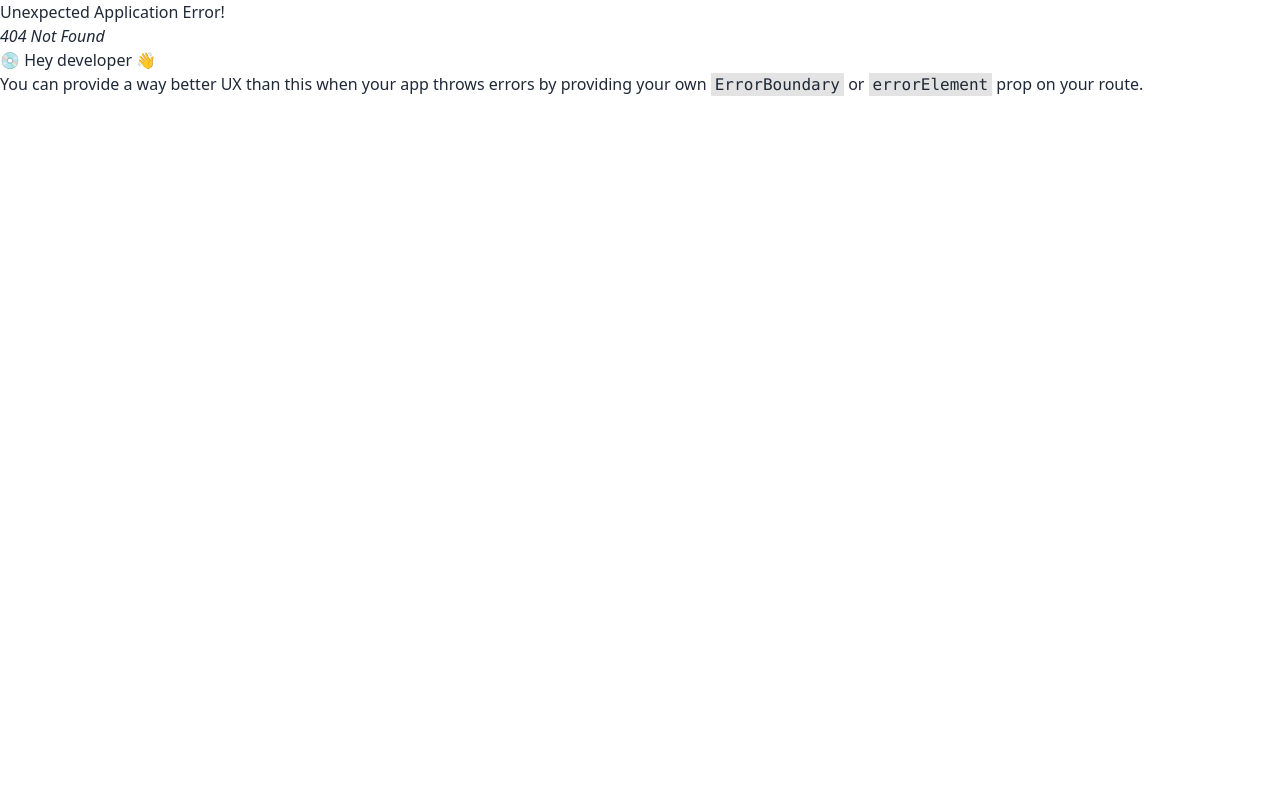
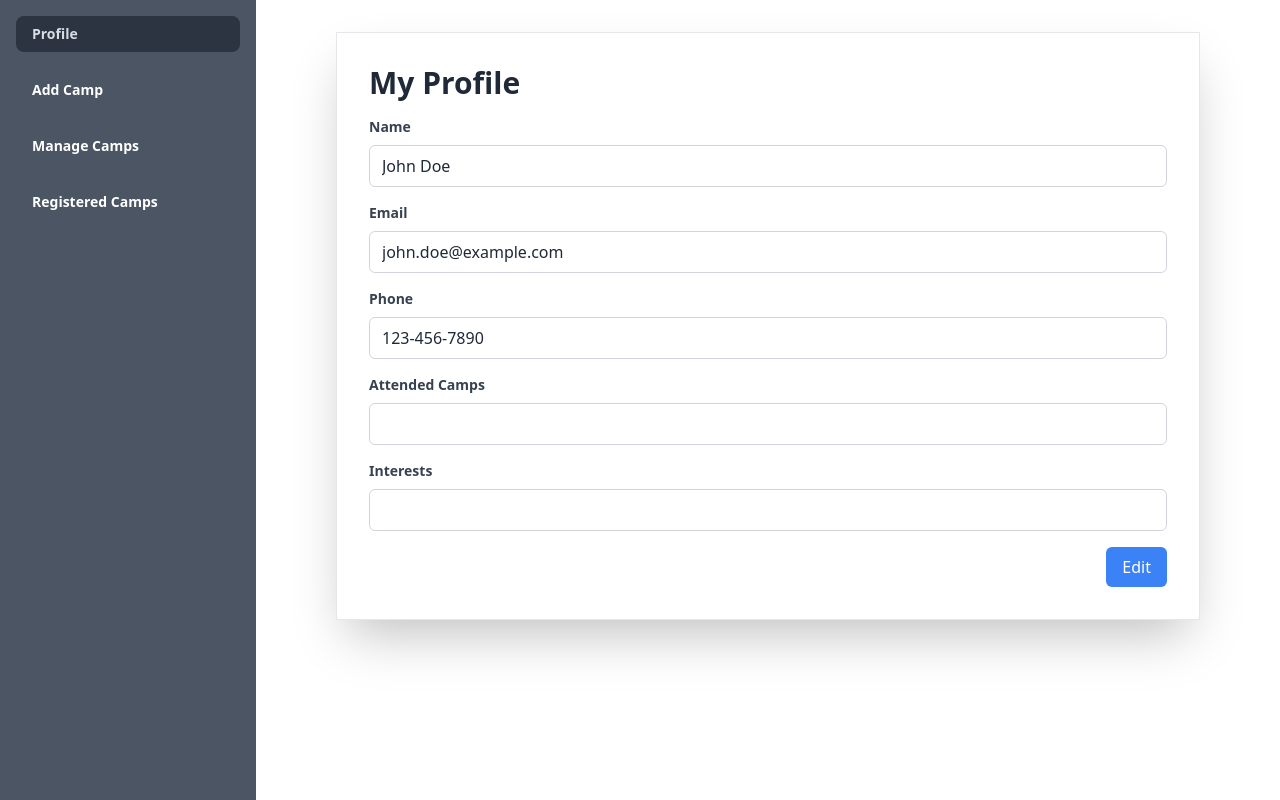
Before and after one commit to Afridi017018/Aid-Camp-Client, a React (Vite) app: page /dashboard/organizer-profile in a window 1280 px wide. Before the commit this address had no page. Built offline with nearby package versions, Linux system fonts and the light colour scheme.

Commit message:
designed organizer profile

```diff
--- a/src/LayOut/DashBoard.jsx
+++ b/src/LayOut/DashBoard.jsx
@@ -8,7 +8,7 @@ const DashBoard = () => {
 
             <div className='md:w-full lg:w-64 bg-gray-600 min-h-screen text-white font-bold'>
                 <ul className=' menu p-4 gap-5'>
-                    <li>
+                    {/* <li>
                         <NavLink to='/dashboard/participant-profile'>Profile</NavLink>
                     </li>
                     <li>
@@ -19,7 +19,21 @@ const DashBoard = () => {
                     </li>
                     <li>
                         <NavLink to='/dashboard/feedback'>Feedback</NavLink>
+                    </li> */}
+
+                    <li>
+                        <NavLink to='/dashboard/organizer-profile'>Profile</NavLink>
                     </li>
+                    <li>
+                        <NavLink to='/dashboard/add-camp'>Add Camp</NavLink>
+                    </li>
+                    <li>
+                        <NavLink to='/dashboard/manage-camps'>Manage Camps</NavLink>
+                    </li>
+                    <li>
+                        <NavLink to='/dashboard/manage-registered-camps'>Registered Camps</NavLink>
+                    </li>
+
                 </ul>
             </div>
 
--- a/src/Routes.jsx
+++ b/src/Routes.jsx
@@ -7,6 +7,7 @@ import CampDetails from "./pages/CampDetails/CampDetails";
 import ContactUs from "./pages/ContactUs/ContactUs";
 import FeedBack from "./pages/FeedBack/FeedBack";
 import Home from "./pages/Home/Home";
+import OrganizerProfile from "./pages/OrganizerProfile/OrganizerProfile";
 import ParticipantProfile from "./pages/ParticipantProfile/ParticipantProfile";
 import PaymentHistory from "./pages/PaymentHistory/PaymentHistory";
 import RegisteredCamps from "./pages/RegisteredCamps/RegisteredCamps";
@@ -63,6 +64,10 @@ export const router = createBrowserRouter([
                 path: "feedback",
                 element: <FeedBack />,
             },
+            {
+                path: "organizer-profile",
+                element: <OrganizerProfile />,
+            },
         ]
     },
 ]);
--- /dev/null
+++ b/src/pages/OrganizerProfile/OrganizerProfile.jsx
@@ -0,0 +1,132 @@
+import React, { useState } from 'react';
+
+const OrganizerProfile = () => {
+  const [profileData, setProfileData] = useState({
+    name: 'John Doe',
+    email: 'john.doe@example.com',
+    phone: '123-456-7890',
+    attendedCamps: "",
+    interests: "",
+  });
+
+  const [isEditing, setIsEditing] = useState(false);
+
+  const handleInputChange = (e) => {
+    const { name, value } = e.target;
+    setProfileData((prevData) => ({ ...prevData, [name]: value }));
+  };
+
+
+
+  const handleEditClick = () => {
+    setIsEditing(true);
+  };
+
+  const handleSaveClick = () => {
+    // Implement save/update logic here (e.g., API call to update the participant's profile)
+    // For simplicity, let's just toggle the editing state in this example
+    setIsEditing(false);
+    // Display a success alert or handle errors accordingly
+  };
+
+  return (
+    <div className="container mx-auto mt-8 px-20">
+      <div className="max-w-full mx-auto p-4 border shadow-2xl">
+        <div className="bg-white p-4 rounded-lg">
+          <h1 className="text-3xl font-semibold mb-4">My Profile</h1>
+          <form>
+            <div className="mb-4">
+              <label className="block text-gray-700 text-sm font-semibold mb-2" htmlFor="name">
+                Name
+              </label>
+              <input
+                type="text"
+                id="name"
+                name="name"
+                value={profileData.name}
+                onChange={handleInputChange}
+                className="w-full border border-gray-300 rounded-md px-3 py-2 focus:outline-none focus:border-blue-500"
+                readOnly={!isEditing}
+              />
+            </div>
+            <div className="mb-4">
+              <label className="block text-gray-700 text-sm font-semibold mb-2" htmlFor="email">
+                Email
+              </label>
+              <input
+                type="email"
+                name="email"
+                value={profileData.email}
+                onChange={handleInputChange}
+                className="w-full border border-gray-300 rounded-md px-3 py-2 focus:outline-none focus:border-blue-500"
+                readOnly={!isEditing}
+              />
+            </div>
+            <div className="mb-4">
+              <label className="block text-gray-700 text-sm font-semibold mb-2" htmlFor="phone">
+                Phone
+              </label>
+              <input
+                type="text"
+                name="phone"
+                value={profileData.phone}
+                onChange={handleInputChange}
+                className="w-full border border-gray-300 rounded-md px-3 py-2 focus:outline-none focus:border-blue-500"
+                readOnly={!isEditing}
+              />
+            </div>
+
+            <div className="mb-4">
+              <label className="block text-gray-700 text-sm font-semibold mb-2" htmlFor="name">
+                Attended Camps
+              </label>
+              <input
+                type="text"
+                name="attendedCamps"
+                value={profileData.attendedCamps}
+                onChange={handleInputChange}
+                className="w-full border border-gray-300 rounded-md px-3 py-2 focus:outline-none focus:border-blue-500"
+                readOnly={!isEditing}
+              />
+            </div>
+
+            <div className="mb-4">
+              <label className="block text-gray-700 text-sm font-semibold mb-2" htmlFor="name">
+                Interests
+              </label>
+              <input
+                type="text"
+                name="interests"
+                value={profileData.interests}
+                onChange={handleInputChange}
+                className="w-full border border-gray-300 rounded-md px-3 py-2 focus:outline-none focus:border-blue-500"
+                readOnly={!isEditing}
+              />
+            </div>
+          </form>
+          {isEditing ? (
+            <div className="flex justify-end mt-4">
+              <button
+                onClick={handleSaveClick}
+                className="bg-blue-500 text-white px-4 py-2 rounded-md"
+              >
+                Save
+              </button>
+            </div>
+          ) : (
+            <div className="flex justify-end mt-4">
+              <button
+                onClick={handleEditClick}
+                className="bg-blue-500 text-white px-4 py-2 rounded-md"
+              >
+                Edit
+              </button>
+            </div>
+          )}
+        </div>
+      </div>
+    </div>
+  );
+};
+
+export default OrganizerProfile;
```
